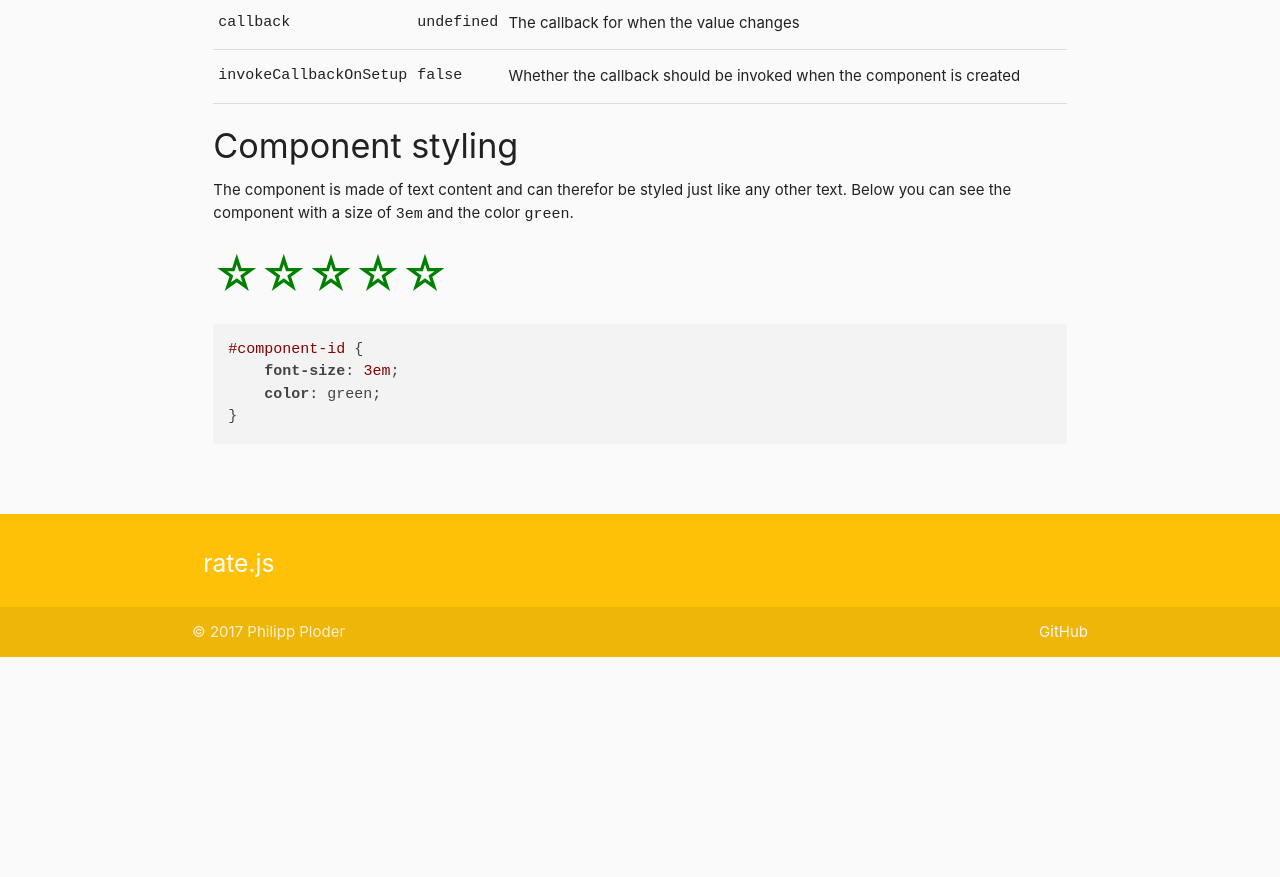
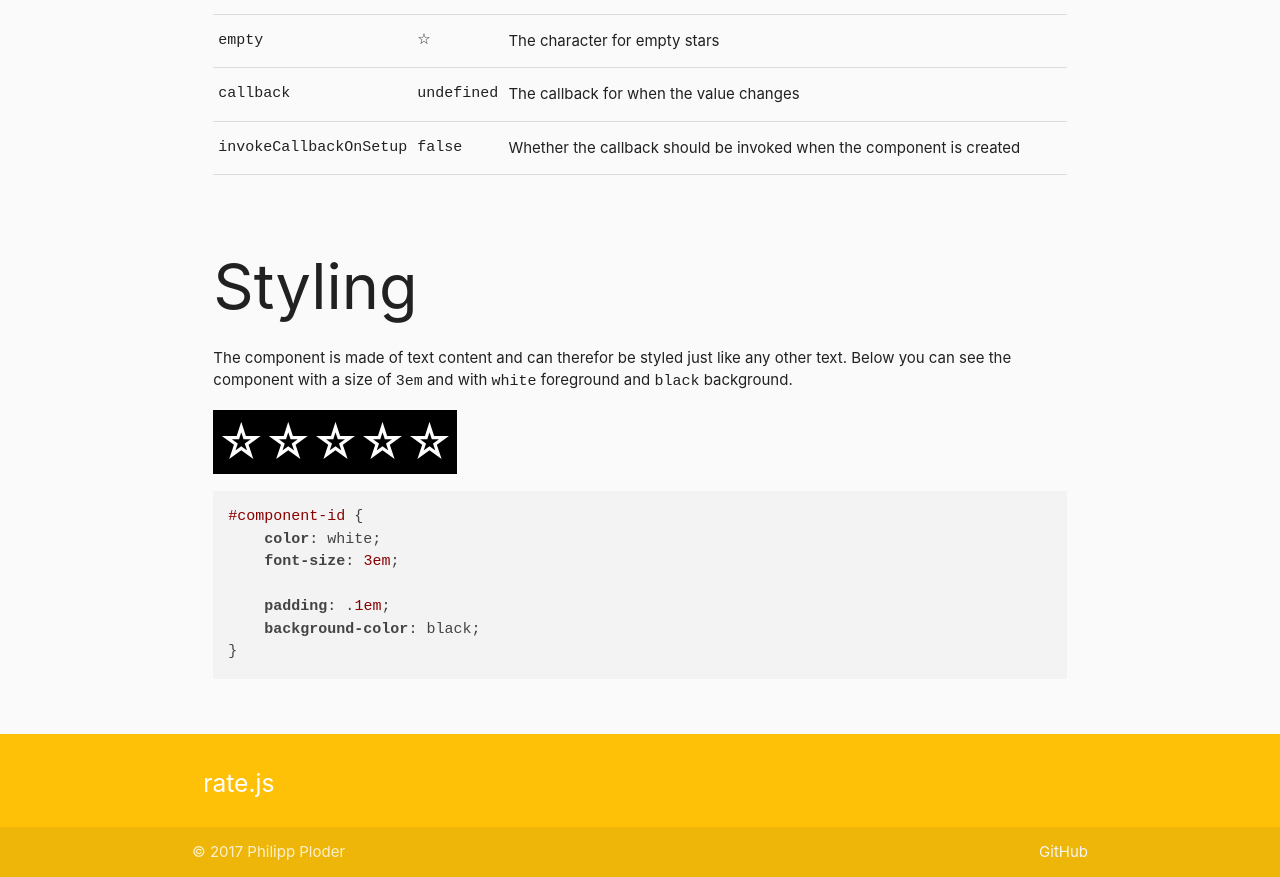
Before and after one commit to Fylipp/rate.js, a plain HTML site: page index.html in a window 1280 px wide. Shown: the part 1740-2617 px from the top of the page. Before the commit the page ends 2397 px from the top, so only its background shows below. Drawn offline with nearby package versions, Linux system fonts and the light colour scheme.

Commit message:
Improve component appearance

```diff
--- a/index.html
+++ b/index.html
@@ -1,5 +1,6 @@
 <!DOCTYPE html>
 <html>
+
 <head>
     <title>rate.js</title>
 
@@ -76,13 +77,21 @@
             filter: brightness(400%);
         }
 
-        tbody tr td:nth-child(1), tbody tr td:nth-child(2) {
+        tbody tr td:nth-child(1),
+        tbody tr td:nth-child(2) {
             font-family: monospace;
         }
 
+        #example-1 {
+            font-size: 3em;
+        }
+
         #example-2 {
+            color: white;
             font-size: 3em;
-            color: green;
+
+            padding: .1em;
+            background-color: black;
         }
     </style>
 </head>
@@ -127,19 +136,19 @@
                     </p>
 
                     <p class="info">
-                    <b>INFO: </b>
-                    The default symbols require the page to be served as <code>UTF-8</code>.
+                        <b>INFO: </b> The default symbols require the page to be served as <code>UTF-8</code>.
                     </p>
 
                     <p class="important">
-                    <b>IMPORTANT:</b>
-                    The value of the component is stored in an attribute, however, this is for read-only use and setting the value is undefined behaviour.
+                        <b>IMPORTANT:</b> The value of the component is stored in an attribute, however, this is for read-only
+                        use and setting the value is undefined behaviour.
                     </p>
 
                     <div class="row">
                         <h4>Default</h4>
                         <p>
-                        By default the component will start without a value and with a maximum of 5.
+                            By default the component will start without a value and with a maximum of 5. The example below has the <code>font-size</code>
+                            property set to <code>3em</code> for readability (see <a href="#section-styling">component styling</a>                            for details).
                         </p>
                         <span id="example-1"></span>
                         <pre><code class="html">&lt;span id=&quot;component-id&quot;&gt;&lt;/span&gt;</code></pre>
@@ -148,13 +157,15 @@
 
                     <div class="row">
                         <h4>Value extraction</h4>
-                    <p>The value of the component can either be accessed through the optional hidden input field or via the read-only <code>data-rate-value</code> attribute of the component.</p>
+                        <p>The value of the component can either be accessed through the optional hidden input field or via
+                            the read-only <code>data-rate-value</code> attribute of the component.</p>
                     </div>
 
                     <div class="row">
                         <h4>Settings</h4>
                         <p>
-                        <code>Rate.setup</code> will also accept a second argument containing custom settings. All configuration is done without modifying the HTML.
+                            <code>Rate.setup</code> will also accept a second argument containing custom settings. All configuration
+                            is done without modifying the HTML.
                         </p>
 
                         <table>
@@ -177,7 +188,8 @@
                                 <tr>
                                     <td>formInputName</td>
                                     <td>undefined</td>
-                                <td>The name of the hidden form input field that will be generated as a sibling. The field will not be generated if the value is <code>undefined</code>.</td>
+                                    <td>The name of the hidden form input field that will be generated as a sibling. The field
+                                        will not be generated if the value is <code>undefined</code>.</td>
                                 </tr>
                                 <tr>
                                     <td>filled</td>
@@ -202,19 +214,22 @@
                             </tbody>
                         </table>
                     </div>
+                </div>
 
-                <div class="row">
-                    <h4>Component styling</h4>
+                <div id="section-styling" class="row">
+                    <h1>Styling</h1>
                     <p>
-                        The component is made of text content and can therefor be styled just like any other text.
-                        Below you can see the component with a size of <code>3em</code> and the color <code>green</code>.
+                        The component is made of text content and can therefor be styled just like any other text. Below you can see the component
+                        with a size of <code>3em</code> and with <code>white</code> foreground and <code>black</code> background.
                     </p>
                     <span id="example-2"></span>
                     <pre><code class="css">#component-id {
+    color: white;
     font-size: 3em;
-    color: green;
+
+    padding: .1em;
+    background-color: black;
 }</code></pre>
-                </div>
                 </div>
             </div>
 
@@ -223,6 +238,7 @@
                     <ul class="section table-of-contents">
                         <li><a href="#section-installation">Installation</a></li>
                         <li><a href="#section-usage">Usage</a></li>
+                        <li><a href="#section-styling">Styling</a></li>
                     </ul>
                 </div>
             </div>
@@ -245,4 +261,5 @@
         </div>
     </footer>
 </body>
+
 </html>
```
Lines whose indentation alone changed are shown as unchanged.
